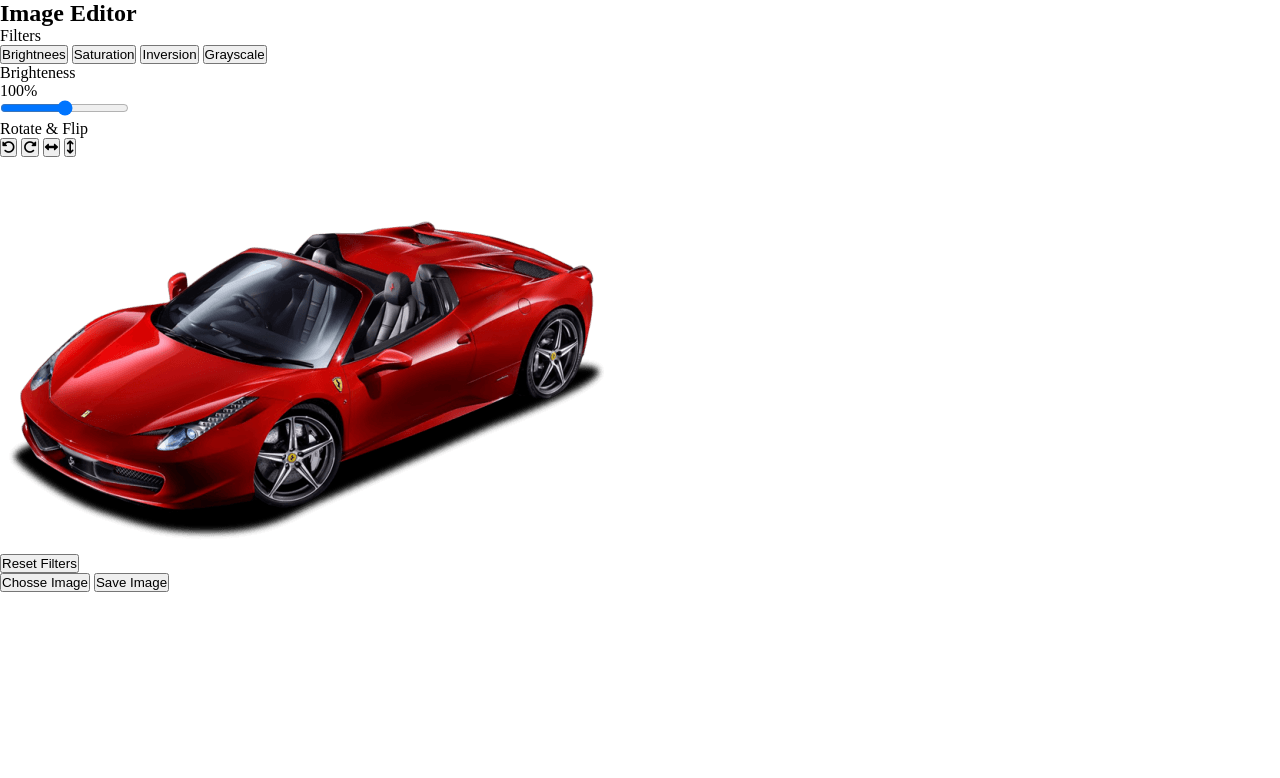
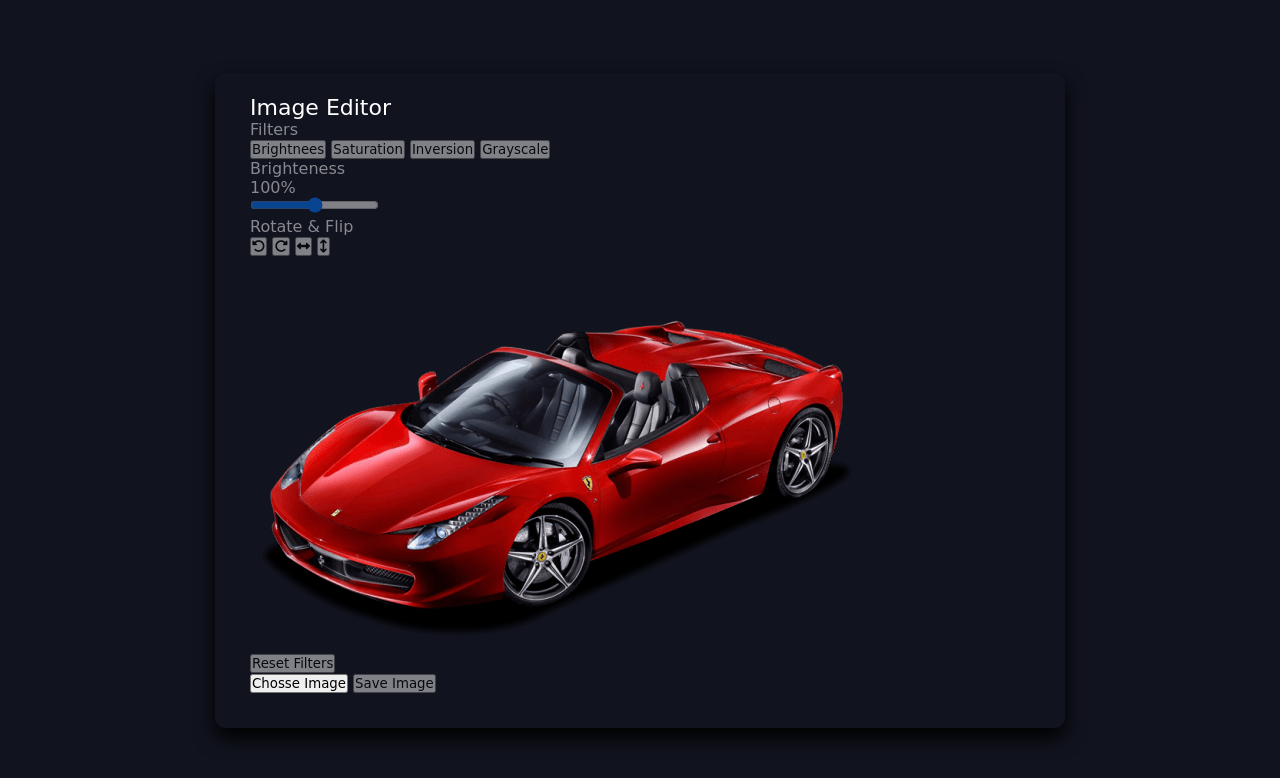
Before and after one commit to luizneto375/Image-Editor, a plain HTML site: page index.html in a window 1280 px wide. Drawn offline with Linux system fonts and the light colour scheme; a web font is replaced by a local one.

Commit message:
estilizando pagina

```diff
--- a/css/style.css
+++ b/css/style.css
@@ -1,5 +1,39 @@
+@import url('https://fonts.googleapis.com/css2?family= Lagosta & display=swap') ;
+
 * {
     margin: 0;
     padding: 0;
     box-sizing: border-box;
+    font-family: 'Lobster', cursive;
 }
+
+body {
+    display: flex;
+    padding: 10px;
+    min-height: 100vh;
+    align-items: center;
+    justify-content: center;
+    background-color: #11131e;
+}
+
+.container {
+    width: 850px;
+    padding: 30px 35px 35px;
+    background-color: #11131e;
+    border-radius: 10px;
+    box-shadow: 0 10px 20px rgba(0, 0, 0);
+    color: #fff;
+}
+
+.container.disabled .editor-painel,
+.container.disabled .controls .reset-filter,
+.container.disabled .controls .save-img {
+    opacity: 0.5;
+    pointer-events: none;
+}
+
+.container h2 {
+    margin-top: -8px;
+    font-size: 22px;
+    font-weight: 500;
+}
```
